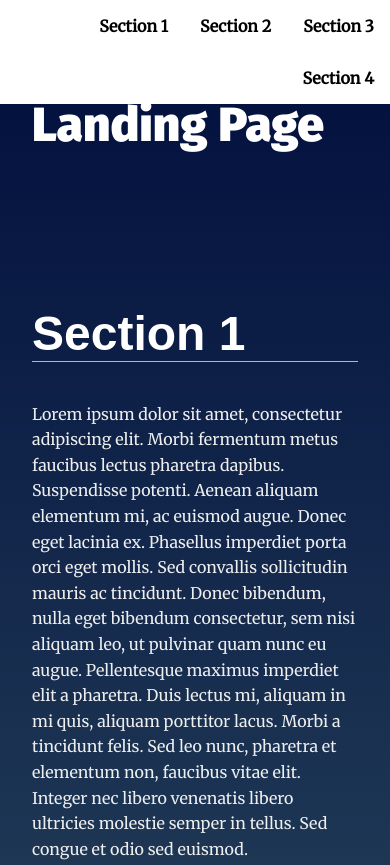
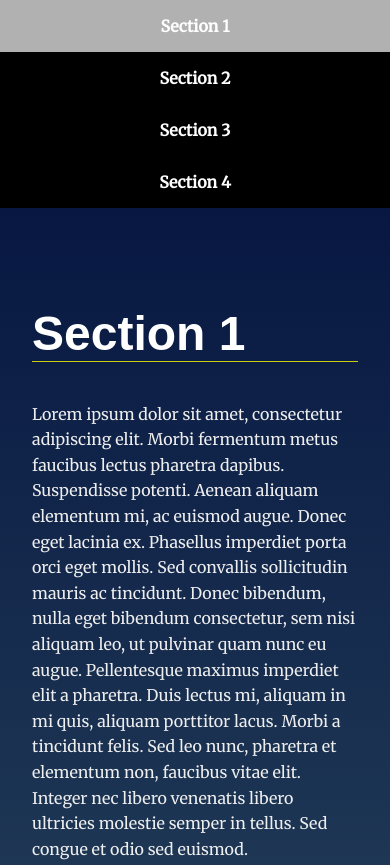
Before and after one commit to IslamNabiil/landingPage, a plain HTML site: page index.html in a window 390 px wide. Shown: the top 865 px of the page. Drawn offline with Linux system fonts and the light colour scheme.

Commit message:
Add files via upload

```diff
--- a/css/style.css
+++ b/css/style.css
@@ -73,6 +73,7 @@ section {
     padding-left: 0;
     margin: 0;
     text-align: right;
+    background-color: black;
 }
 
 .navbar__menu ul li {
@@ -84,17 +85,17 @@ section {
     padding: 1em;
     font-weight: bold;
     text-decoration: none;
-    color: #000;
+    color: rgb(255, 255, 255);
 }
 
 .navbar__menu .menu__link:hover {
-    background: #333;
+    background: rgb(177, 177, 177);
     color: #fff;
     transition: ease 0.3s all;
 }
 
 .navbar__menu .active{
-    background: #333;
+    background: rgba(207, 204, 27, 0.726);
     color: #fff;
     transition: ease 0.3s all;
 }
@@ -232,3 +233,9 @@ section.your-active-class .landing__container::after {
 		           rotate(-360deg);
 	}
 }
+@media screen and (max-width: 450px){
+    .navbar__menu ul li {
+        display: block;
+        text-align: center;
+    }
+}
```
